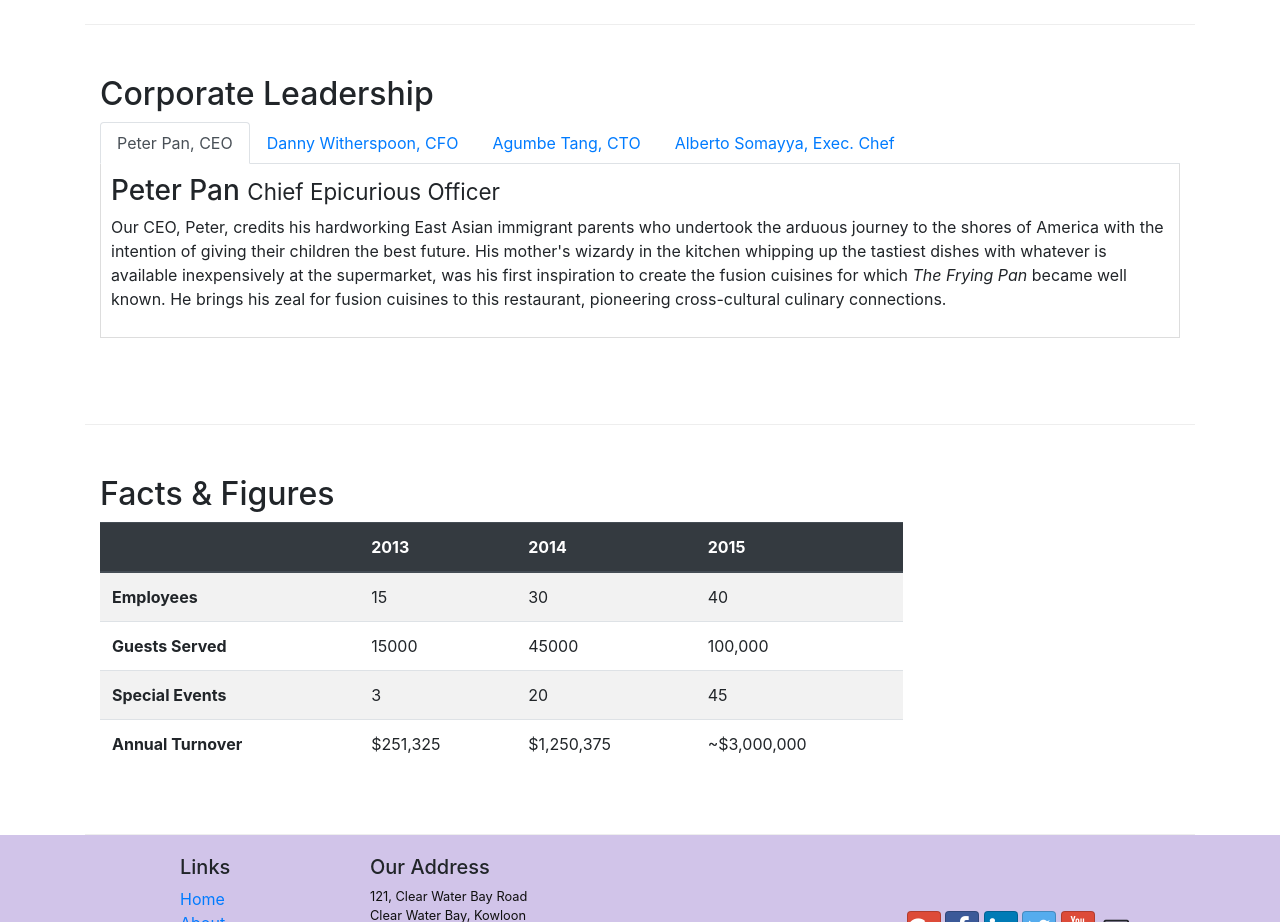
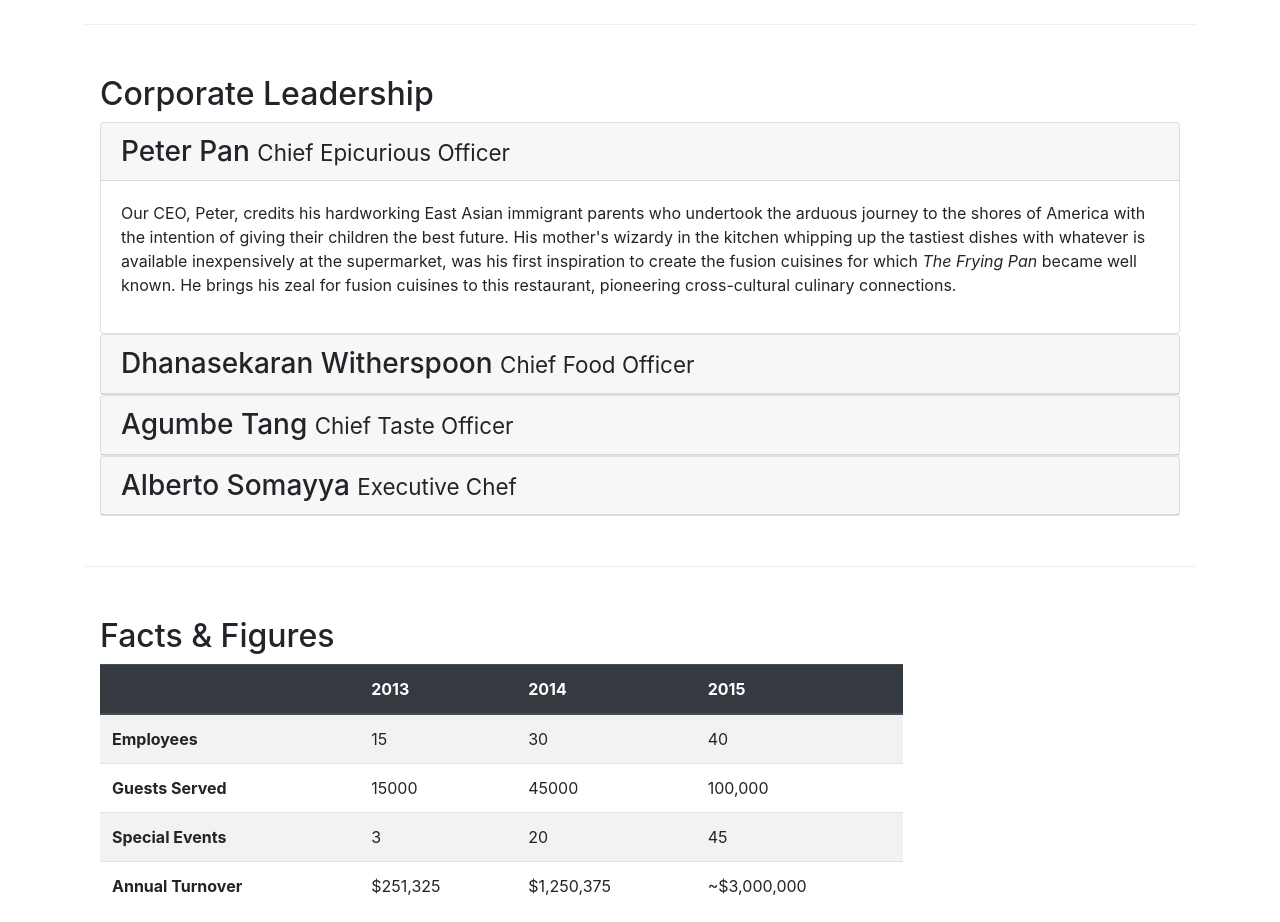
Before and after one commit to BeginnerAdi/courseraBootstrap, a website: page aboutus.html in a window 1280 px wide. Shown: the part 880-1802 px from the top of the page. Drawn offline with nearby package versions, Linux system fonts and the light colour scheme.

Commit message:
Accordian

```diff
--- a/aboutus.html
+++ b/aboutus.html
@@ -110,38 +110,58 @@
         <div class="row row-content">
             <div class="col-12">
                 <h2>Corporate Leadership</h2>
-                <ul class="nav nav-tabs">
-                    <li class="nav-item">
-                        <a class="nav-link active" href="#peter" role="tab" data-toggle="tab">Peter Pan, CEO</a>
-                    </li>
-                    <li class="nav-item">
-                        <a class="nav-link" href="#danny" role="tab" data-toggle="tab">Danny Witherspoon, CFO</a>
-                    </li>
-                    <li class="nav-item">
-                      <a class="nav-link" href="#agumbe"role="tab"
-                        data-toggle="tab">Agumbe Tang, CTO</a>
-                    </li>
-                    <li class="nav-item">
-                      <a class="nav-link" href="#alberto" role="tab"
-                        data-toggle="tab">Alberto Somayya, Exec. Chef</a>
-                    </li>
-                </ul>
-                <div class="tab-content">
-                    <div role="tabpanel" class="tab-pane fade show active" id="peter">
-                        <h3>Peter Pan <small>Chief Epicurious Officer</small></h3>
-                        <p class="d-none d-sm-block">Our CEO, Peter, credits his hardworking East Asian immigrant parents who undertook the arduous journey to the shores of America with the intention of giving their children the best future. His mother's wizardy in the kitchen whipping up the tastiest dishes with whatever is available inexpensively at the supermarket, was his first inspiration to create the fusion cuisines for which <em>The Frying Pan</em> became well known. He brings his zeal for fusion cuisines to this restaurant, pioneering cross-cultural culinary connections.</p>
+                <div id="accordian">
+                    <div class="card">
+                        <div class="card-header" role="tab" id="peterhead">
+                            <h3 class="mb-0">
+                                <a data-toggle="collapse" data-target="#peter">Peter Pan <small>Chief Epicurious Officer</small>
+                                </a>
+                            </h3>
+                        </div>
+                        <div class="collapse show" id="peter" data-parent="#accordian">
+                            <div class="card-body">
+                                <p class="d-none d-sm-block">Our CEO, Peter, credits his hardworking East Asian immigrant parents who undertook the arduous journey to the shores of America with the intention of giving their children the best future. His mother's wizardy in the kitchen whipping up the tastiest dishes with whatever is available inexpensively at the supermarket, was his first inspiration to create the fusion cuisines for which <em>The Frying Pan</em> became well known. He brings his zeal for fusion cuisines to this restaurant, pioneering cross-cultural culinary connections.</p>
+                            </div>
+                        </div>
                     </div>
-                    <div role="tabpanel" class="tab-pane fade show" id="danny">
-                        <h3>Dhanasekaran Witherspoon <small>Chief Food Officer</small></h3>
-                        <p class="d-none d-sm-block">Our CFO, Danny, as he is affectionately referred to by his colleagues, comes from a long established family tradition in farming and produce. His experiences growing up on a farm in the Australian outback gave him great appreciation for varieties of food sources. As he puts it in his own words, <em>Everything that runs, wins, and everything that stays, pays!</em></p>
+                    <div class="card">
+                        <div class="card-header" role="tab" id="dannyhead">
+                            <h3 class="mb-0">
+                                <a class="collapsed" data-toggle="collapse" data-target="#danny">Dhanasekaran Witherspoon <small>Chief Food Officer</small>
+                                </a>
+                            </h3>
+                        </div>
+                        <div class="collapse" id="danny" data-parent="#accordian">
+                            <div class="card-body">
+                                <p class="d-none d-sm-block">Our CFO, Danny, as he is affectionately referred to by his colleagues, comes from a long established family tradition in farming and produce. His experiences growing up on a farm in the Australian outback gave him great appreciation for varieties of food sources. As he puts it in his own words, <em>Everything that runs, wins, and everything that stays, pays!</em></p>
+                            </div>
+                        </div>
                     </div>
-                    <div role="tabpanel" class="tab-pane fade show" id="agumbe">
-                        <h3>Agumbe Tang <small>Chief Taste Officer</small></h3>
-                        <p class="d-none d-sm-block">Blessed with the most discerning gustatory sense, Agumbe, our CTO, personally ensures that every dish that we serve meets his exacting tastes. Our chefs dread the tongue lashing that ensues if their dish does not meet his exacting standards. He lives by his motto, <em>You click only if you survive my lick.</em></p>
+                    <div class="card">
+                        <div class="card-header" role="tab" id="agumbehead">
+                            <h3 class="mb-0">
+                                <a class="collapsed" data-toggle="collapse" data-target="#agumbe">Agumbe Tang <small>Chief Taste Officer</small>
+                                </a>
+                            </h3>
+                        </div>
+                        <div class="collapse" id="agumbe" data-parent="#accordian">
+                            <div class="card-body">
+                                <p class="d-none d-sm-block">Blessed with the most discerning gustatory sense, Agumbe, our CTO, personally ensures that every dish that we serve meets his exacting tastes. Our chefs dread the tongue lashing that ensues if their dish does not meet his exacting standards. He lives by his motto, <em>You click only if you survive my lick.</em></p>
+                            </div>
+                        </div>
                     </div>
-                    <div role="tabpanel" class="tab-pane fade show" id="alberto">
-                        <h3>Alberto Somayya <small>Executive Chef</small></h3>
-                        <p class="d-none d-sm-block">Award winning three-star Michelin chef with wide International experience having worked closely with whos-who in the culinary world, he specializes in creating mouthwatering Indo-Italian fusion experiences. He says, <em>Put together the cuisines from the two craziest cultures, and you get a winning hit! Amma Mia!</em></p>
+                    <div class="card">
+                        <div class="card-header" role="tab" id="albertohead">
+                            <h3 class="mb-0">
+                                <a class="collapsed" data-toggle="collapse" data-target="#alberto">Alberto Somayya <small>Executive Chef</small>
+                                </a>
+                            </h3>
+                        </div>
+                        <div class="collapse" id="alberto" data-parent="#accordian">
+                            <div class="card-body">
+                                <p class="d-none d-sm-block">Award winning three-star Michelin chef with wide International experience having worked closely with whos-who in the culinary world, he specializes in creating mouthwatering Indo-Italian fusion experiences. He says, <em>Put together the cuisines from the two craziest cultures, and you get a winning hit! Amma Mia!</em></p>
+                            </div>
+                        </div>
                     </div>
                 </div>
             </div>
```
